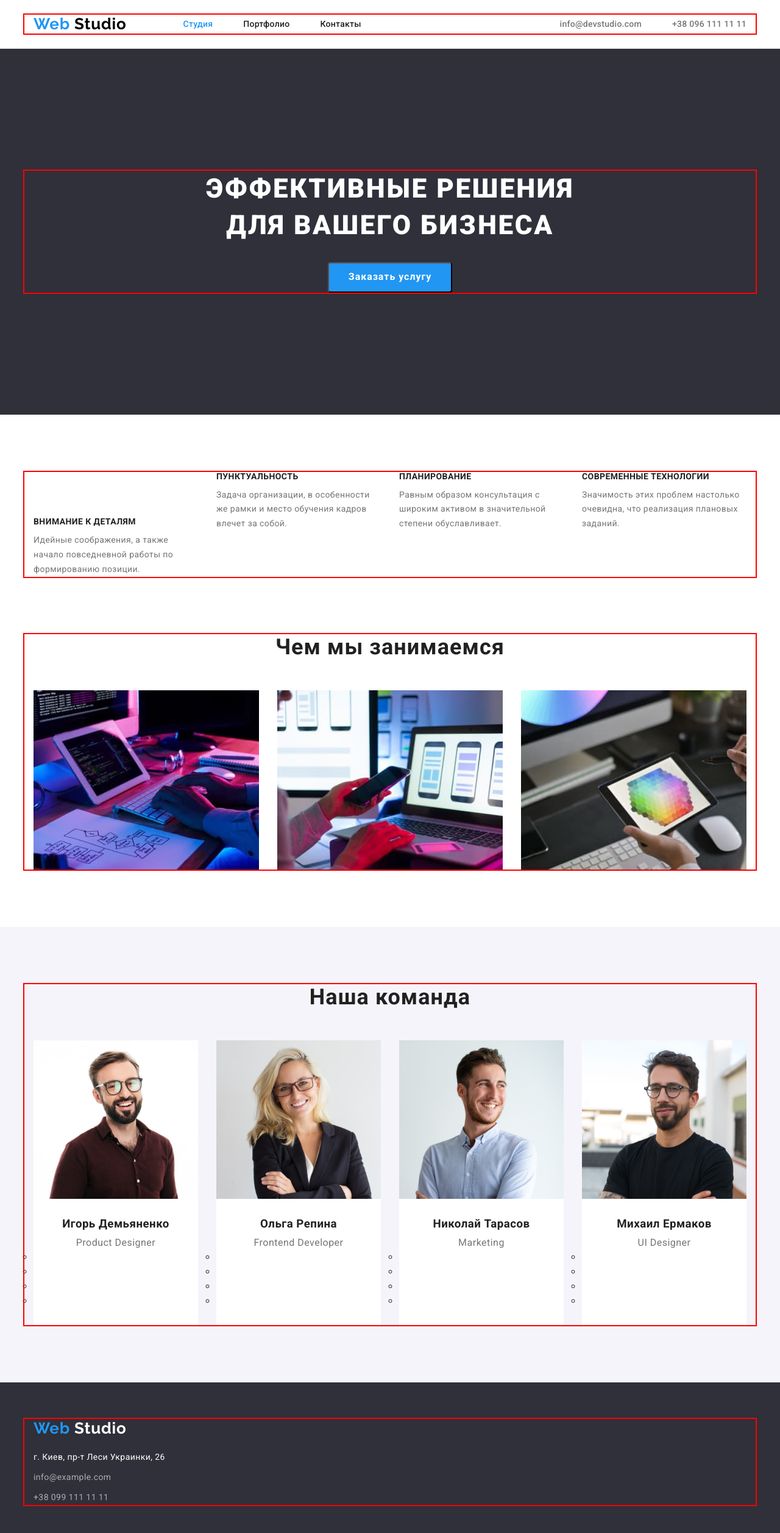
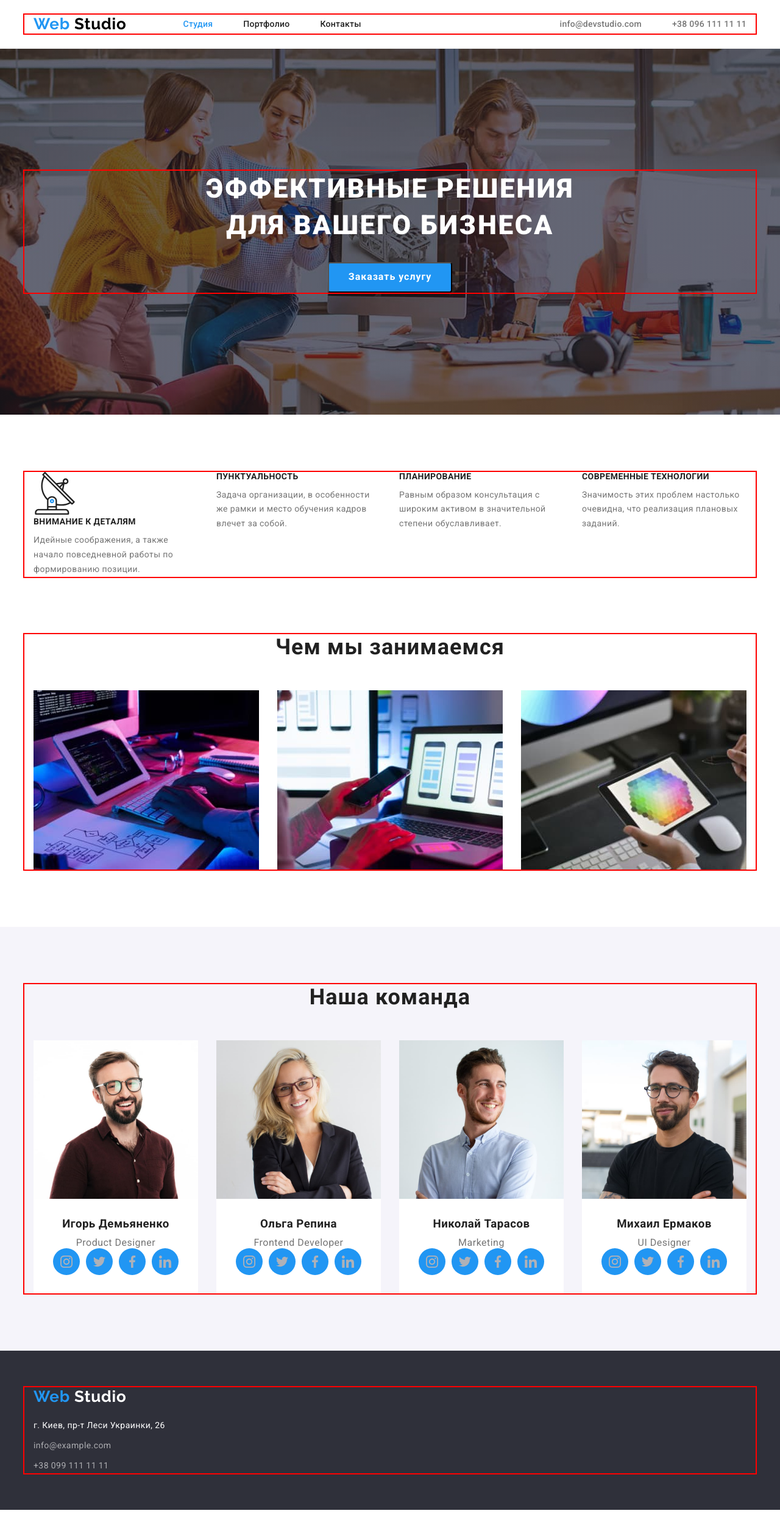
Before and after one commit to OksanaZhmurko/goit-markup-hw-04, a plain HTML site: page index.html in a window 1280 px wide. Shown: the whole page at 61% size. After the commit the page ends 2476 px from the top, so only its background shows below. Drawn offline with nearby package versions, Linux system fonts and the light colour scheme.

Commit message:
стили hero, team

```diff
--- a/css/styles.css
+++ b/css/styles.css
@@ -42,11 +42,11 @@ margin: 0 auto;
 }
 
 
-.header-list, .about-list, .work-list, .team-list, .address-list, .section-list, .project-list{
+.header-list, .about-list, .work-list, .team-list, .team-soc-list,.address-list, .section-list, .project-list{
     list-style: none;
 }
 
-.header-logo,.header-link, .footer-logo, .header-mail, .header-tel,  .address-mail, .address-tel {
+.header-logo,.header-link,.team-soc-link,.footer-logo, .header-mail, .header-tel,  .address-mail, .address-tel {
     text-decoration: none;
 }
 
@@ -155,6 +155,21 @@ color: var(--accent-color)
 }
 
 /*--------HERO-------*/
+
+.hero{
+    background-color: #2F303A;
+    max-width: 1600px;
+    max-height: 600px;
+    margin: 0 auto;
+    background-image: linear-gradient(rgba(47, 48, 58, 0.4),rgba(47, 48, 58, 0.4)),
+    url(../images/hero.jpg);
+    background-repeat: no-repeat;
+    background-position: center;
+    background-size: cover;
+    padding-top: 200px;
+    padding-bottom: 200px;
+    }
+
 
 
 .hero{
@@ -341,6 +356,40 @@ background: #FFFFFF;
     margin-bottom: 0;
 }
 
+.team-soc-list {
+    display: flex;
+    justify-content: center;
+
+}
+
+.team-soc-item + .team-soc-item{
+margin-left: 10px;
+}
+
+.team-soc-link {
+width: 44px;
+height: 44px;
+background-color: #2196F3;
+border-radius: 50px;
+display: flex;
+align-items: center;
+justify-content: center;
+cursor: pointer;
+fill:#AFB1B8;
+}
+
+.team-soc-link :hover{
+background-color: #2196F3 ;
+fill: #FFFFFF;
+}
+
+.team-soc-link :focus{
+background-color: #2196F3 ;
+fill: #FFFFFF;
+}
+
+
+
 /*--------FOOTER-------*/
 
 .footer{
```
Also changed, not shown: images/hero.jpg (added), images/icons/symbol-defs feauture.svg (added), images/icons/symbol-defs.svg (added).
